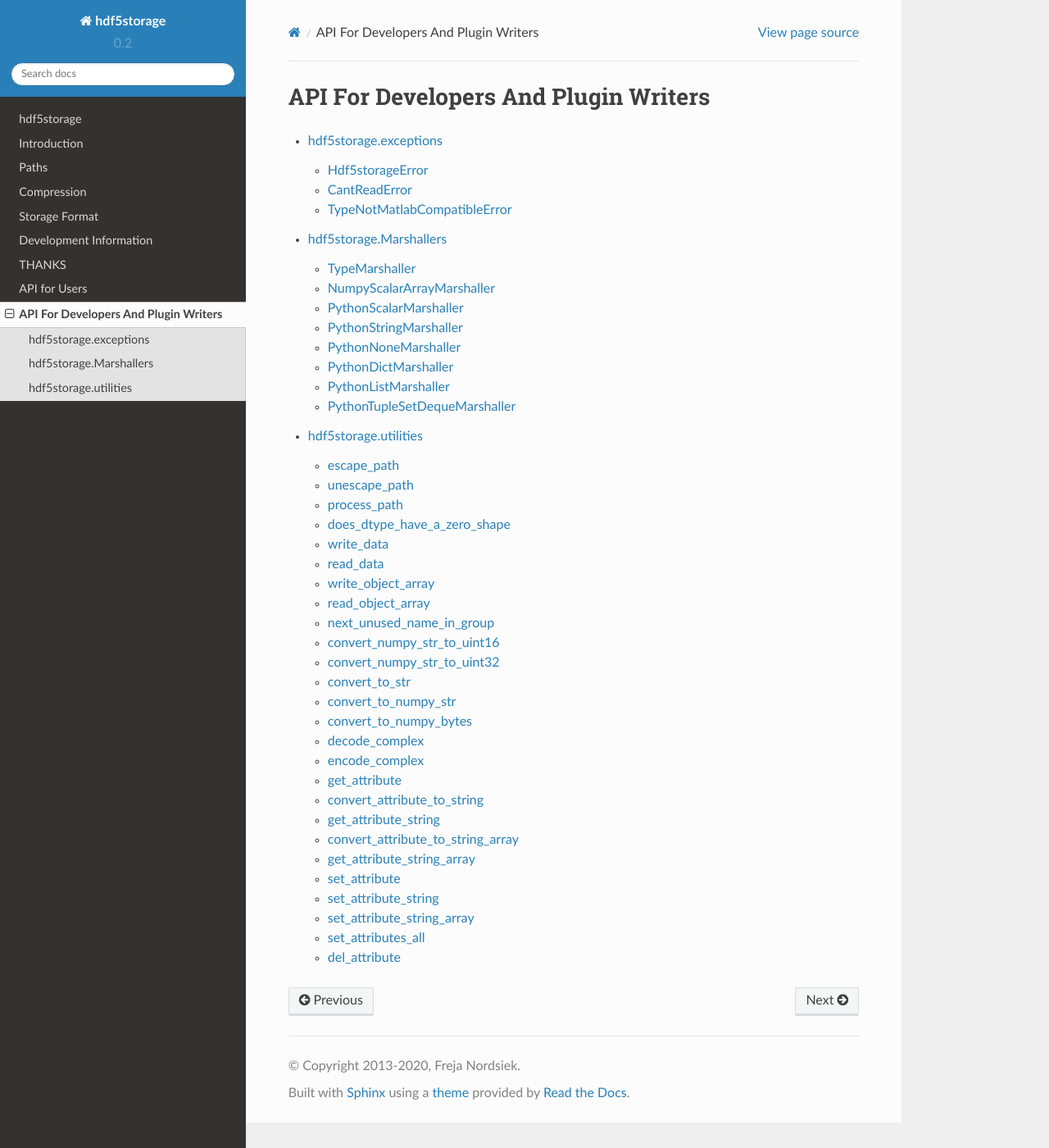
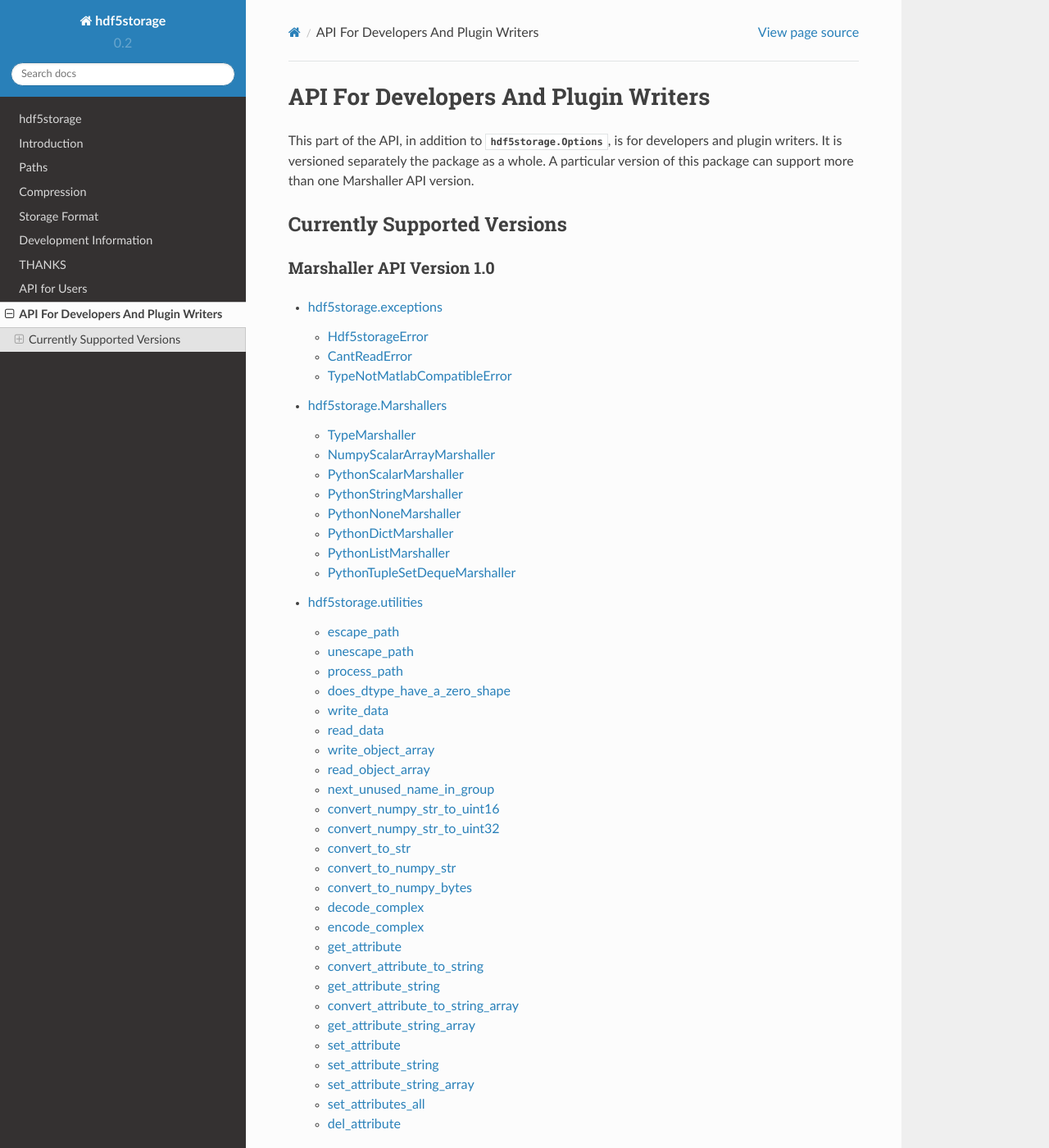
Before and after one commit to frejanordsiek/hdf5storage, a Sphinx documentation site: the page built from doc/source/api_for_plugins_developers.rst, in a window 1280 px wide and 1400 px high. Shown: the whole window at 82% size. Built offline with Sphinx 7.4.7 and the Read the Docs theme 2.0.0, drawn with Linux system fonts in a browser that asks for light colours.

Commit message:
Added documentation descriptions for the separate APIs and better organized the documentation for the Marshaller API to say which versions are supported and which are not.

```diff
--- a/doc/source/api_for_plugins_developers.rst
+++ b/doc/source/api_for_plugins_developers.rst
@@ -1,5 +1,16 @@
 API For Developers And Plugin Writers
 =====================================
+
+This part of the API, in addition to :py:class:`hdf5storage.Options`, is for
+developers and plugin writers. It is versioned separately the package as a
+whole. A particular version of this package can support more than one Marshaller
+API version.
+
+Currently Supported Versions
+----------------------------
+
+Marshaller API Version 1.0
+++++++++++++++++++++++++++
 
 .. toctree::
    :maxdepth: 2
@@ -7,3 +18,7 @@ API For Developers And Plugin Writers
    hdf5storage.exceptions
    hdf5storage.Marshallers
    hdf5storage.utilities
+
+
+Unsupported Versions
+++++++++++++++++++++
--- a/doc/source/api_for_users.rst
+++ b/doc/source/api_for_users.rst
@@ -1,5 +1,7 @@
 API for Users
 =============
+
+The external API meant for users of this package.
 
 .. toctree::
    :maxdepth: 2
```
